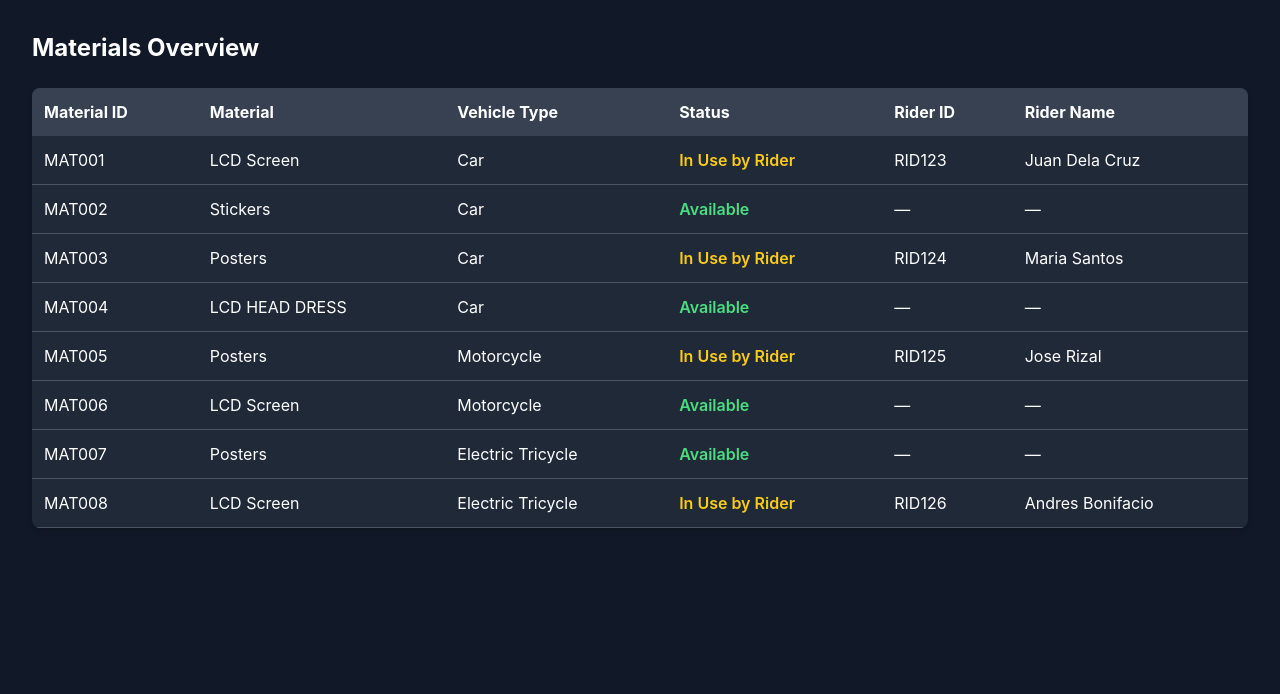
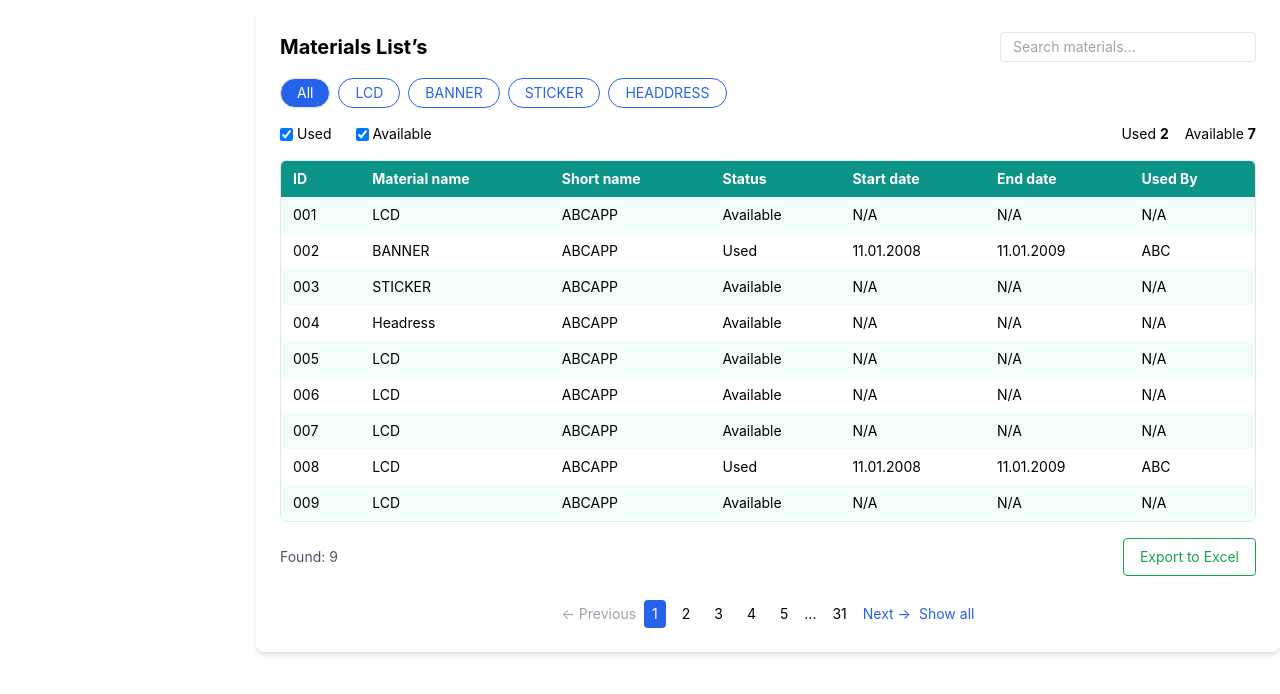
Before and after one commit to lracnaelg/Ads2Go-Client, a React (Create React App) app: page /admin/materials in a window 1280 px wide. Shown: the top 694 px of the page. Built offline with nearby package versions, Linux system fonts and the light colour scheme.

Commit message:
admin materials

```diff
--- /dev/null
+++ b/src/components/AdminSearchBar.tsx
@@ -0,0 +1,33 @@
+import React from 'react';
+import * as FaIcons from 'react-icons/fa';
+
+const FaSearch = FaIcons.FaSearch as React.FC<React.SVGProps<SVGSVGElement>>;
+
+interface AdminSearchBarProps {
+  value: string;
+  onChange: (value: string) => void;
+  placeholder?: string;
+}
+
+const AdminSearchBar: React.FC<AdminSearchBarProps> = ({
+  value,
+  onChange,
+  placeholder = 'Quick search',
+}) => {
+  return (
+    <div className="flex items-center bg-white border border-gray-300 rounded-md px-2 py-1 shadow-sm w-full max-w-xs">
+      <button className="bg-[#0D2C54] p-2 rounded-md text-white flex items-center justify-center mr-2">
+        <FaSearch className="text-white text-sm" />
+      </button>
+      <input
+        type="text"
+        value={value}
+        onChange={(e) => onChange(e.target.value)}
+        placeholder={placeholder}
+        className="w-full bg-transparent text-sm text-gray-800 placeholder-gray-400 focus:outline-none"
+      />
+    </div>
+  );
+};
+
+export default AdminSearchBar;
--- a/src/pages/ADMIN/Materials.tsx
+++ b/src/pages/ADMIN/Materials.tsx
@@ -1,59 +1,143 @@
-import React from 'react';
+import React, { useState } from 'react';
 
-interface MaterialEntry {
+interface Material {
   id: string;
   name: string;
-  vehicleType: string;
-  status: 'Available' | 'In Use by Rider';
-  riderId?: string;
-  riderName?: string;
+  shortName: string;
+  status: 'Used' | 'Available';
+  startDate: string;
+  endDate: string;
+  usedBy: string;
+  type: 'LCD' | 'BANNER' | 'STICKER' | 'HEADDRESS';
 }
 
-const mockMaterials: MaterialEntry[] = [
-  { id: 'MAT001', name: 'LCD Screen', vehicleType: 'Car', status: 'In Use by Rider', riderId: 'RID123', riderName: 'Juan Dela Cruz' },
-  { id: 'MAT002', name: 'Stickers', vehicleType: 'Car', status: 'Available' },
-  { id: 'MAT003', name: 'Posters', vehicleType: 'Car', status: 'In Use by Rider', riderId: 'RID124', riderName: 'Maria Santos' },
-  { id: 'MAT004', name: 'LCD HEAD DRESS', vehicleType: 'Car', status: 'Available' },
-
-  { id: 'MAT005', name: 'Posters', vehicleType: 'Motorcycle', status: 'In Use by Rider', riderId: 'RID125', riderName: 'Jose Rizal' },
-  { id: 'MAT006', name: 'LCD Screen', vehicleType: 'Motorcycle', status: 'Available' },
-
-  { id: 'MAT007', name: 'Posters', vehicleType: 'Electric Tricycle', status: 'Available' },
-  { id: 'MAT008', name: 'LCD Screen', vehicleType: 'Electric Tricycle', status: 'In Use by Rider', riderId: 'RID126', riderName: 'Andres Bonifacio' },
+const mockData: Material[] = [
+  { id: '001', name: 'LCD', shortName: 'ABCAPP', status: 'Available', startDate: 'N/A', endDate: 'N/A', usedBy: 'N/A', type: 'LCD' },
+  { id: '002', name: 'BANNER', shortName: 'ABCAPP', status: 'Used', startDate: '11.01.2008', endDate: '11.01.2009', usedBy: 'ABC', type: 'BANNER' },
+  { id: '003', name: 'STICKER', shortName: 'ABCAPP', status: 'Available', startDate: 'N/A', endDate: 'N/A', usedBy: 'N/A', type: 'STICKER' },
+  { id: '004', name: 'Headress', shortName: 'ABCAPP', status: 'Available', startDate: 'N/A', endDate: 'N/A', usedBy: 'N/A', type: 'HEADDRESS' },
+  { id: '005', name: 'LCD', shortName: 'ABCAPP', status: 'Available', startDate: 'N/A', endDate: 'N/A', usedBy: 'N/A', type: 'LCD' },
+  { id: '006', name: 'LCD', shortName: 'ABCAPP', status: 'Available', startDate: 'N/A', endDate: 'N/A', usedBy: 'N/A', type: 'LCD' },
+  { id: '007', name: 'LCD', shortName: 'ABCAPP', status: 'Available', startDate: 'N/A', endDate: 'N/A', usedBy: 'N/A', type: 'LCD' },
+  { id: '008', name: 'LCD', shortName: 'ABCAPP', status: 'Used', startDate: '11.01.2008', endDate: '11.01.2009', usedBy: 'ABC', type: 'LCD' },
+  { id: '009', name: 'LCD', shortName: 'ABCAPP', status: 'Available', startDate: 'N/A', endDate: 'N/A', usedBy: 'N/A', type: 'LCD' },
 ];
 
 const Materials: React.FC = () => {
+  const [selectedType, setSelectedType] = useState<'All' | 'LCD' | 'BANNER' | 'STICKER' | 'HEADDRESS'>('All');
+  const [showUsed, setShowUsed] = useState(true);
+  const [showAvailable, setShowAvailable] = useState(true);
+  const [searchTerm, setSearchTerm] = useState('');
+
+  const filtered = mockData.filter(material => {
+    const typeMatch = selectedType === 'All' || material.type === selectedType;
+    const statusMatch = (showUsed && material.status === 'Used') || (showAvailable && material.status === 'Available');
+    const searchMatch =
+      material.name.toLowerCase().includes(searchTerm.toLowerCase()) ||
+      material.shortName.toLowerCase().includes(searchTerm.toLowerCase()) ||
+      material.usedBy.toLowerCase().includes(searchTerm.toLowerCase());
+
+    return typeMatch && statusMatch && searchMatch;
+  });
+
   return (
-    <div className="p-8 bg-gray-900 min-h-screen text-white">
-      <h1 className="text-2xl font-bold mb-6">Materials Overview</h1>
+    <div className="pt-2 pb-10 pl-64"> {/* Added left padding to prevent overlap */}
+      <div className="bg-white p-6 rounded-lg shadow-md w-full">
+        <div className="flex justify-between items-center mb-4">
+          <h2 className="text-xl font-bold">Materials List’s</h2>
+          <input
+            type="text"
+            className="border rounded px-3 py-1 text-sm w-64"
+            placeholder="Search materials..."
+            value={searchTerm}
+            onChange={(e) => setSearchTerm(e.target.value)}
+          />
+        </div>
 
-      <table className="w-full bg-gray-800 rounded-lg overflow-hidden shadow-md">
-        <thead className="bg-gray-700 text-white">
+        {/* Filter Chips */}
+        <div className="flex flex-wrap gap-2 mb-4">
+          {['All', 'LCD', 'BANNER', 'STICKER', 'HEADDRESS'].map(type => (
+            <button
+              key={type}
+              onClick={() => setSelectedType(type as typeof selectedType)}
+              className={`px-4 py-1 text-sm rounded-full border ${
+                selectedType === type ? 'bg-blue-600 text-white' : 'bg-white text-blue-600 border-blue-600'
+              }`}
+            >
+              {type}
+            </button>
+          ))}
+        </div>
+
+        {/* Status Checkboxes */}
+        <div className="flex gap-6 items-center mb-4">
+          <label className="flex items-center gap-1 text-sm">
+            <input type="checkbox" checked={showUsed} onChange={() => setShowUsed(!showUsed)} />
+            Used
+          </label>
+          <label className="flex items-center gap-1 text-sm">
+            <input type="checkbox" checked={showAvailable} onChange={() => setShowAvailable(!showAvailable)} />
+            Available
+          </label>
+          <div className="ml-auto text-sm">
+            <span className="mr-4">Used <strong>{mockData.filter(d => d.status === 'Used').length}</strong></span>
+            <span>Available <strong>{mockData.filter(d => d.status === 'Available').length}</strong></span>
+          </div>
+        </div>
+
+        {/* Table */}
+        <div className="overflow-auto border rounded-md mb-4">
+          <table className="min-w-full text-sm">
+            <thead className="bg-teal-600 text-white">
               <tr>
-            <th className="p-3 text-left">Material ID</th>
-            <th className="p-3 text-left">Material</th>
-            <th className="p-3 text-left">Vehicle Type</th>
-            <th className="p-3 text-left">Status</th>
-            <th className="p-3 text-left">Rider ID</th>
-            <th className="p-3 text-left">Rider Name</th>
+                <th className="px-3 py-2 text-left">ID</th>
+                <th className="px-3 py-2 text-left">Material name</th>
+                <th className="px-3 py-2 text-left">Short name</th>
+                <th className="px-3 py-2 text-left">Status</th>
+                <th className="px-3 py-2 text-left">Start date</th>
+                <th className="px-3 py-2 text-left">End date</th>
+                <th className="px-3 py-2 text-left">Used By</th>
               </tr>
             </thead>
             <tbody>
-          {mockMaterials.map((material, idx) => (
-            <tr key={idx} className="border-b border-gray-600">
-              <td className="p-3">{material.id}</td>
-              <td className="p-3">{material.name}</td>
-              <td className="p-3">{material.vehicleType}</td>
-              <td className={`p-3 font-semibold ${material.status === 'Available' ? 'text-green-400' : 'text-yellow-400'}`}>
-                {material.status}
-              </td>
-              <td className="p-3">{material.status === 'In Use by Rider' ? material.riderId : '—'}</td>
-              <td className="p-3">{material.status === 'In Use by Rider' ? material.riderName : '—'}</td>
+              {filtered.map((material, index) => (
+                <tr key={index} className={index % 2 === 0 ? 'bg-teal-50' : 'bg-white'}>
+                  <td className="px-3 py-2">{material.id}</td>
+                  <td className="px-3 py-2">{material.name}</td>
+                  <td className="px-3 py-2">{material.shortName}</td>
+                  <td className="px-3 py-2">{material.status}</td>
+                  <td className="px-3 py-2">{material.startDate}</td>
+                  <td className="px-3 py-2">{material.endDate}</td>
+                  <td className="px-3 py-2">{material.usedBy}</td>
                 </tr>
               ))}
             </tbody>
           </table>
         </div>
+
+        {/* Footer */}
+        <div className="flex justify-between items-center">
+          <span className="text-sm text-gray-600">Found: {filtered.length}</span>
+          <button className="px-4 py-2 border border-green-600 text-green-600 rounded hover:bg-green-50 text-sm">
+            Export to Excel
+          </button>
+        </div>
+
+        {/* Pagination */}
+        <div className="flex justify-center items-center mt-6 gap-2 text-sm flex-wrap">
+          <button className="text-gray-400 cursor-not-allowed">← Previous</button>
+          <button className="px-2 py-1 bg-blue-600 text-white rounded">1</button>
+          <button className="px-2 py-1">2</button>
+          <button className="px-2 py-1">3</button>
+          <button className="px-2 py-1">4</button>
+          <button className="px-2 py-1">5</button>
+          <span>...</span>
+          <button className="px-2 py-1">31</button>
+          <button className="text-blue-600">Next →</button>
+          <button className="text-blue-600">Show all</button>
+        </div>
+      </div>
+    </div>
   );
 };
 
```
Lines whose indentation alone changed are shown as unchanged.
